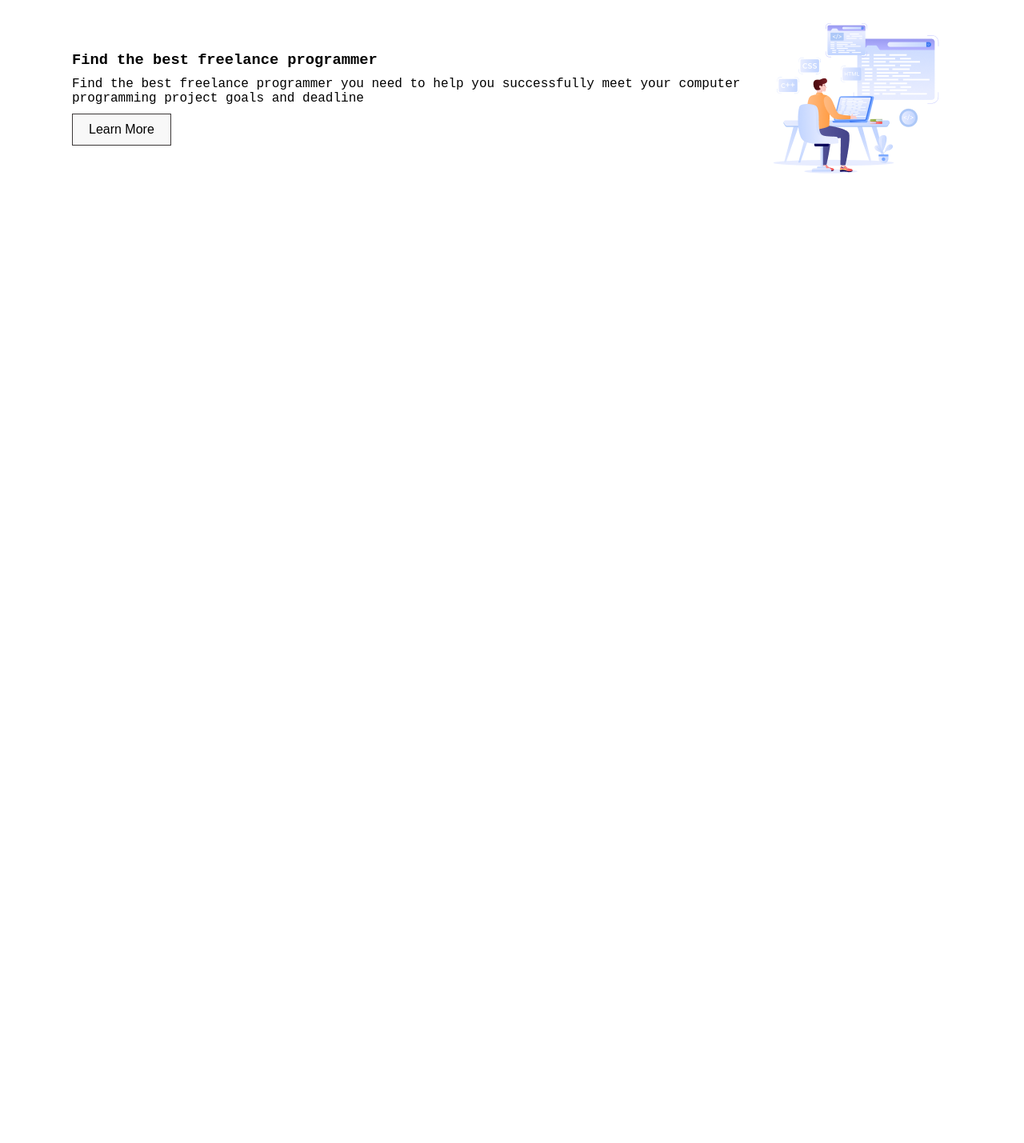
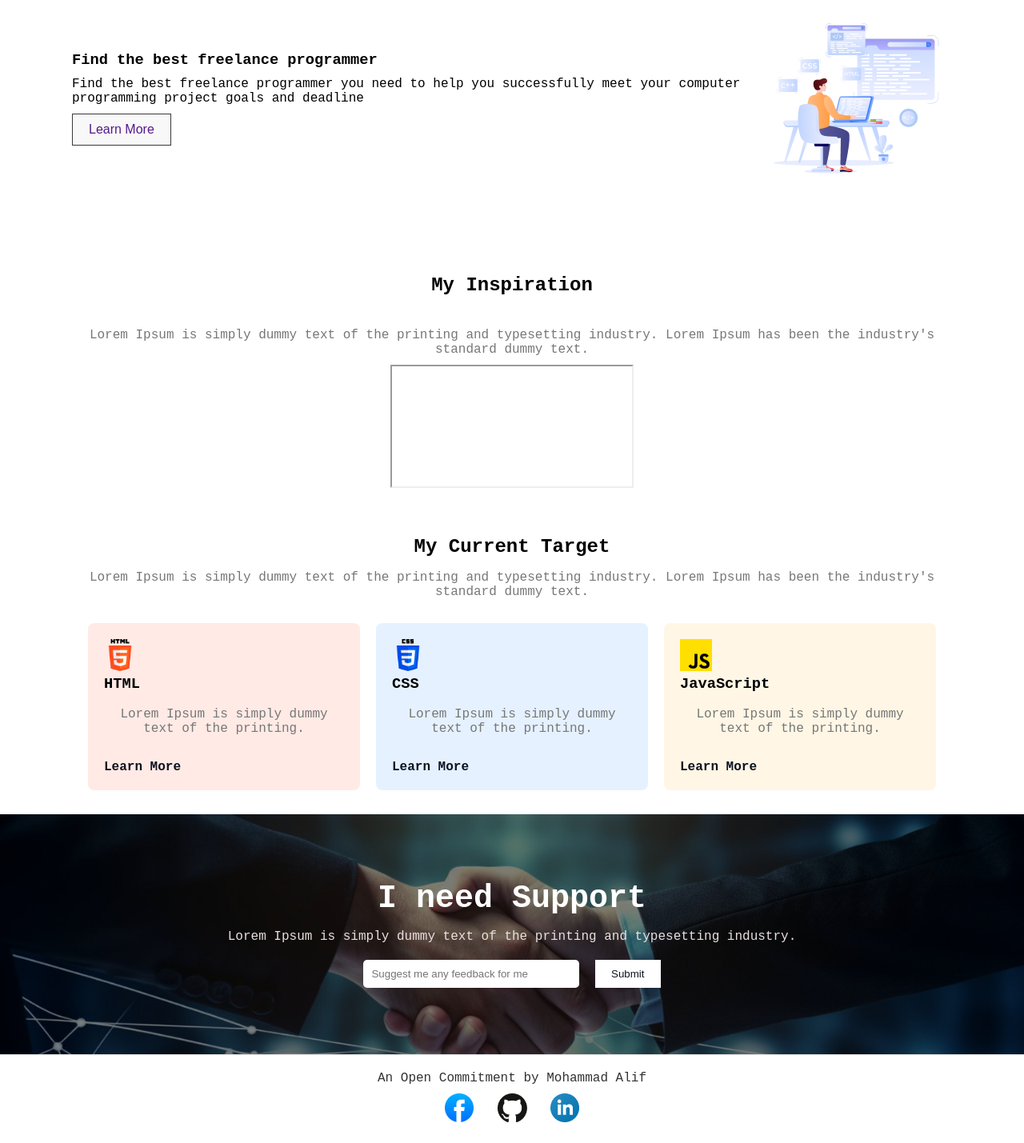
Before and after one commit to ariyanahammedalif/b10-no1-exam, a plain HTML site: page index.html in a window 1280 px wide. Shown: the part 1347-2776 px from the top of the page at 80% size. Before the commit the page ends 1630 px from the top, so only its background shows below. Drawn offline with Linux system fonts and the light colour scheme; grey boxes are pictures that could not be loaded; a web font is replaced by a local one.

Commit message:
page is complete

```diff
--- a/index.html
+++ b/index.html
@@ -45,7 +45,7 @@
                         <p>
                             If you’re a coder - or coder-in-training - you’re well on your way to putting yourself in position to seize such opportunity. And to quote Walt Disney, “It’s fun to do the impossible.”
                         </p>
-                        <button>Learn More</button>
+                        <button><a href="">Learn More</a></button>
                     </div>
                     <img src="assets/Layer_1.png" alt="Coding Image">
                 </div>
@@ -57,7 +57,7 @@
                         <p>
                             Modern web design is driven by current trends, cutting-edge technologies and user expectations, resulting in visually appealing and user-friendly websites that offer immersive online experiences
                         </p>
-                        <button>Learn More</button>
+                        <button><a href="">Learn More</a></button>
                     </div>
                 </div>
 
@@ -67,16 +67,66 @@
                         <p>
                             Find the best freelance programmer you need to help you successfully meet your computer programming project goals and deadline
                         </p>
-                        <button>Learn More</button>
+                        <button><a href="">Learn More</a></button>
                     </div>
-                    <img src="assets/Group 4.png" alt="programmer">
+                    <img src="assets/Group 4.png" alt="programmer images">
                 </div>
 
             </div>
         </div>
 
-    <footer>
+        <div class="third-container">
+            <h2>My Inspiration</h2>
+            <p>Lorem Ipsum is simply dummy text of the printing and typesetting industry. Lorem Ipsum has been the industry's standard dummy text.</p>
+            <div class="third-video-container">
+                <iframe
+                          src="https://www.youtube.com/embed/tgbNymZ7vqY?autoplay=1&mute=1"><video width="320" height="240" controls></video>
+                </iframe>
+            </div>
+        </div>
 
-    </footer>
+        <div class="fourth-container">
+            <h2>My Current Target</h2>
+            <p>Lorem Ipsum is simply dummy text of the printing and typesetting industry. Lorem Ipsum has been the industry's standard dummy text.</p>
+            <div class="fourth-card-container">
+                <div class="fourth-card html-card">
+                    <img src="assets/html.png" alt="HTML" style="width:40px;height:auto;">
+                    <h3>HTML</h3>
+                    <p>Lorem Ipsum is simply dummy text of the printing.</p>
+                    <a href="">Learn More</a>
+                </div>
+                <div class="fourth-card css-card">
+                    <img src="assets/css.png" alt="CSS" style="width:40px;height:auto;">
+                    <h3>CSS</h3>
+                    <p>Lorem Ipsum is simply dummy text of the printing.</p>
+                    <a href="">Learn More</a>
+                </div>
+                <div class="fourth-card js-card">
+                    <img src="assets/js.png" alt="JavaScript" style="width:40px;height:auto;">
+                    <h3>JavaScript</h3>
+                    <p>Lorem Ipsum is simply dummy text of the printing.</p>
+                    <a href="">Learn More</a>
+                </div>
+            </div>
+        </div>
+
+        <div class="main-section">
+            <div class="main-content">
+                <h1>I need Support</h1>
+                <p>Lorem Ipsum is simply dummy text of the printing and typesetting industry.</p>
+                <form class="feedback-form">
+                    <input type="text" placeholder="Suggest me any feedback for me">
+                    <input type="submit" value="Submit">
+                </form>
+            </div>
+        </div>
+        <div class="footer">
+            <p>An Open Commitment by Mohammad Alif</p>
+            <div class="social-icons">
+                <a href="#"><img src="assets/facebook.png" alt="Facebook"></a>
+                <a href="#"><img src="assets/github.png" alt="GitHub"></a>
+                <a href="#"><img src="assets/linkedin-icon 1.png" alt="LinkedIn"></a>
+            </div>
+        </div>
 </body>
 </html>
--- a/styles/styles.css
+++ b/styles/styles.css
@@ -101,6 +101,9 @@ background-image: url(../assets/Hero-bg.png);
     margin-bottom: 10px;
 }
 /* button */
+button a{
+    text-decoration: none;;
+}
 button {
     display: inline-block;
     padding: 10px 20px;
@@ -110,3 +113,156 @@ button {
     text-align: center;
     text-decoration: none;
 }
+/* third section */
+
+.third-container{
+    display: block;
+    width: 1140px;
+    margin: 0 auto;
+    padding: 20px;
+    background-color: #fff;
+}
+.third-container h2 {
+    text-align: center;
+    padding: 20px 0;
+}
+.third-container p {
+    text-align: center;
+    color: #777;
+    margin-bottom: 10px;
+}
+.third-video-container iframe {
+    display: block;
+    margin: 0 auto;
+}
+
+
+/* fourth section */
+.fourth-container {
+    display: block;
+    width: 1140px;
+    margin: 0 auto;
+    padding: 20px;
+    background-color: #fff;
+
+}
+.fourth-container h2 {
+    margin-bottom: 10px;
+    text-align: center;
+}
+.fourth-container p {
+    text-align: center;
+    color: #777;
+    margin-bottom: 20px;
+}
+.fourth-card-container {
+    display: flex;
+    justify-content: center;
+    flex-wrap: wrap;
+}
+.fourth-card  {
+    background-color: #fff;
+    border-radius: 8px;
+    margin: 10px;
+    padding: 20px;
+    flex: 1;
+    max-width: 300px;
+    text-align: left;
+}
+.fourth-card  h3 {
+    margin-top: 0;
+}
+.fourth-card  p {
+    color: #777;
+}
+.fourth-card  a {
+    display: inline-block;
+    margin-top: 10px;
+    color: #0D1321;
+    text-decoration: none;
+    font-weight: bold;
+}
+.fourth-card a:hover {
+    text-decoration: underline;
+}
+.html-card {
+    background-color: #ffeae5;
+}
+.css-card {
+    background-color: #e5f1ff;
+}
+.js-card {
+    background-color: #fff6e5;
+}
+
+
+/* fifth section */
+.main-section {
+    background-image: url('../assets/handshake.jpg'); /* Replace with your image path */
+    background-size: cover;
+    background-position: center;
+    height: 300px;
+    display: flex;
+    justify-content: center;
+    align-items: center;
+    text-align: center;
+    color: white;
+    position: relative;
+}
+.main-section::before {
+    content: "";
+    position: absolute;
+    top: 0;
+    left: 0;
+    width: 100%;
+    height: 100%;
+    background: rgba(0, 0, 0, 0.5); /* Dark overlay */
+}
+.main-content {
+    position: relative;
+    z-index: 2;
+}
+.main-content h1 {
+    margin: 0;
+    font-size: 2.5rem;
+    color: #FFFFFF;
+}
+.main-content p {
+    font-size: 1rem;
+    color: #ebe0e0;
+}
+.feedback-form {
+    margin-top: 20px;
+}
+.feedback-form input[type="text"] {
+    padding: 10px;
+    width: 250px;
+    border: none;
+    border-radius: 5px;
+}
+.feedback-form input[type="submit"] {
+    padding: 10px 20px;
+    border: none;
+    background-color: #FFFFFF;
+    color: #0D1321;
+    cursor: pointer;
+    margin-left: 10px;
+}
+.footer {
+    background-color: white;
+    text-align: center;
+    padding: 20px 0;
+    border-top: 1px solid #ddd;
+}
+.footer p {
+    margin: 0;
+    color: #333;
+}
+.footer .social-icons {
+    margin-top: 10px;
+}
+.footer .social-icons a {
+    margin: 0 10px;
+    text-decoration: none;
+    font-size: 1.2rem;
+}
```
